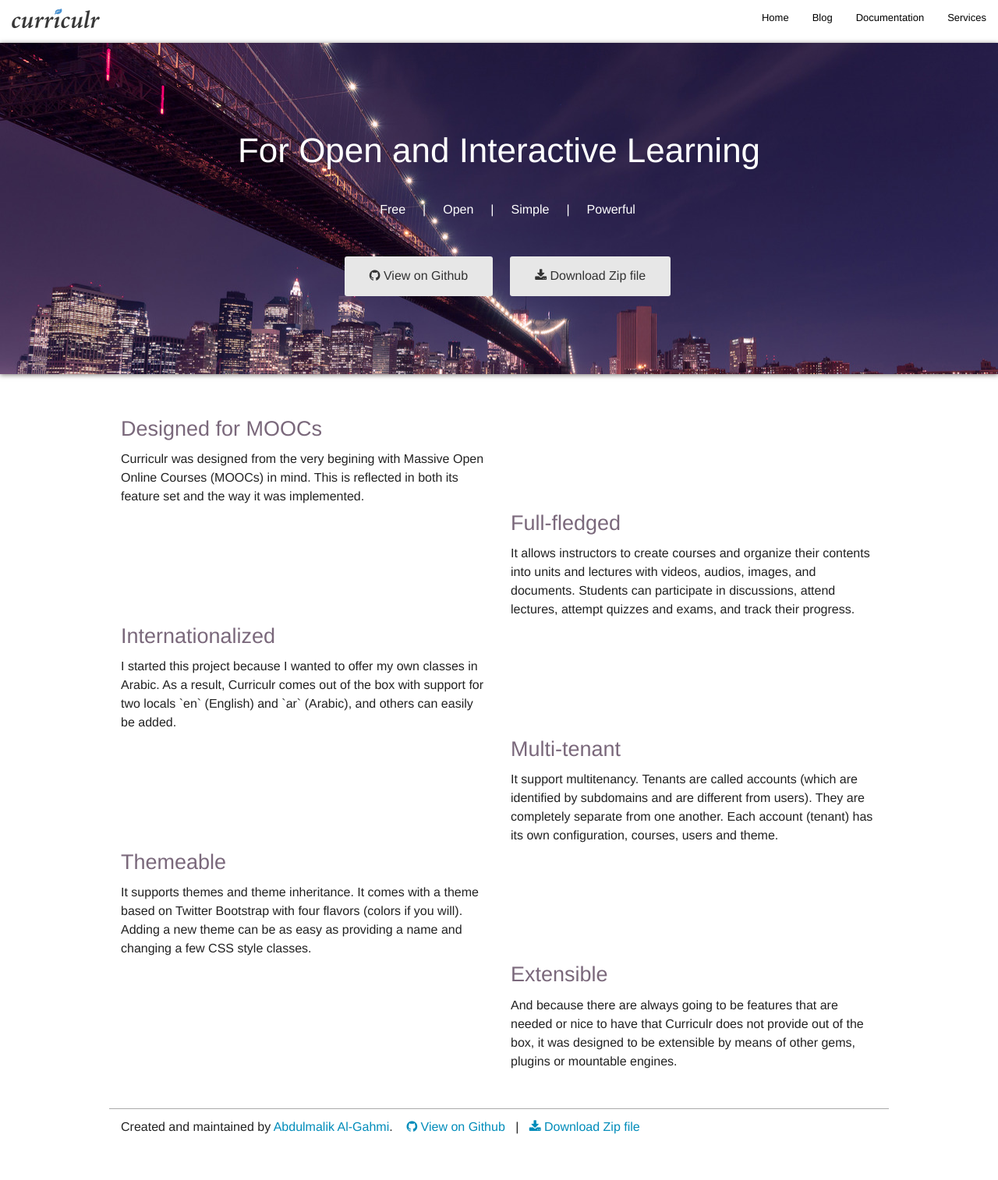
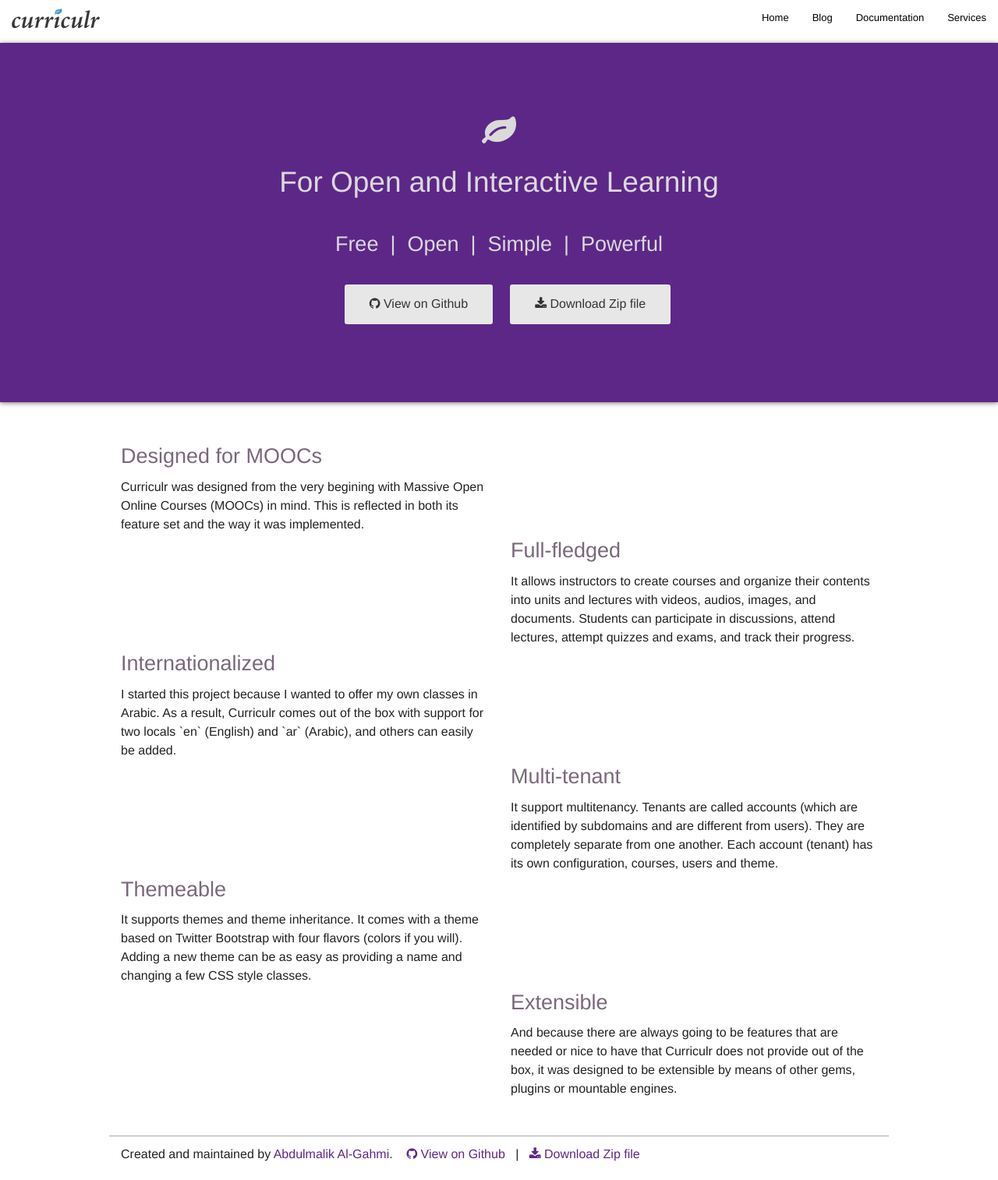
Before and after one commit to curriculr/curriculr.github.io, a Jekyll site: the page built from index.html, in a window 1280 px wide. Shown: the whole page at 78% size. Built offline with Jekyll 4.4.1, drawn with Linux system fonts in a browser that asks for light colours; nearby versions of some CDN libraries; before the commit the page ends 1479 px from its top, so only the background shows below that.

Commit message:
Changed a few styles

```diff
--- a/_includes/jumbotron.html
+++ b/_includes/jumbotron.html
@@ -2,23 +2,14 @@
   <div class="row">
     <div class="large-12 hide-for-small">
       <div id="featured" style="text-align: center;">
-        <br />
-        <h1>
+        <h1><i class="fa fa-leaf"></i></h1>
+        <h2>
           For Open and Interactive Learning
-        </h1>
+        </h2>
+        <br/>
+        <h3>Free &nbsp;|&nbsp; Open &nbsp;|&nbsp; Simple &nbsp;|&nbsp; Powerful</h3>
       </div>
-      <br />
-      <ul class="inline-list centered-list">
-        <li>Free</li>
-        <li class="divider">|</li>
-        <li>Open</li>
-        <li class="divider">|</li>
-        <li>Simple</li>
-        <li class="divider">|</li>
-        <li>Powerful</li>
-      </ul>
-      <br /><br />
-
+      <br/>
       <ul class="inline-list centered-list">
         <li>
           <a href="https://github.com/aalgahmi/duroosi"class="button secondary radius">
--- a/scss/_settings.scss
+++ b/scss/_settings.scss
@@ -118,7 +118,7 @@
 // $black       : #000000;
 
 // We use these as default colors throughout
-// $primary-color: #008CBA;
+$primary-color: #5D2788; //#008CBA;
 // $secondary-color: #e7e7e7;
 // $alert-color: #f04124;
 // $success-color: #43AC6A;
--- a/scss/app.scss
+++ b/scss/app.scss
@@ -65,7 +65,7 @@
 
 .jumbotron {
 	color: $white;
-	background: url("../images/jumbotron.jpg") no-repeat;
+	background: #5D2788; //url("../images/jumbotron.jpg") no-repeat;
 	padding: 15px 0 0;
 	box-shadow: 0 1px 6px rgba(34, 25, 25, 0.6);
 	z-index: 999;
@@ -73,8 +73,8 @@
   // border-bottom: 2px solid #428bca;
   padding: 80px 0;
 
-  h1, h2 {
-  	color: $white;
+  h1, h2, h3 {
+  	color: #dadada;
   }
 
   &.secondary{
```
Also changed, not shown: stylesheets/app.css, 2 other files.
